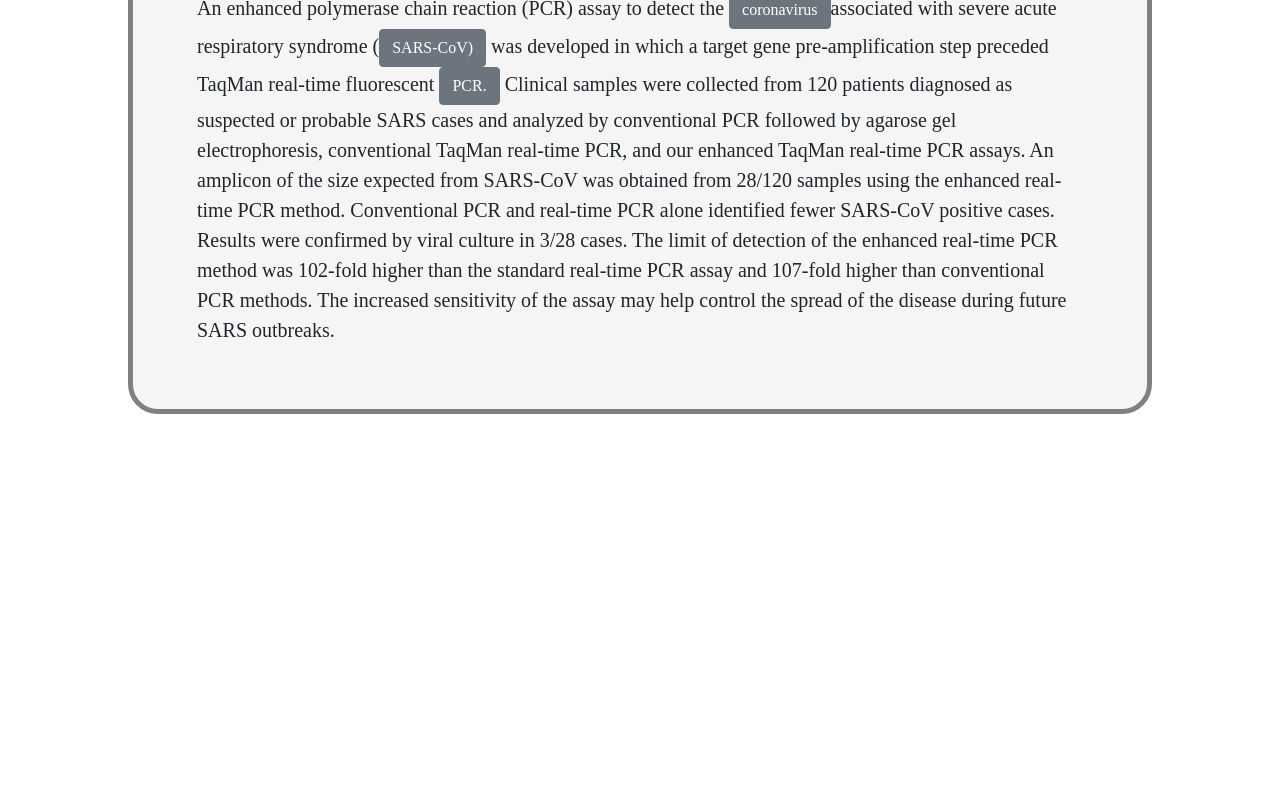
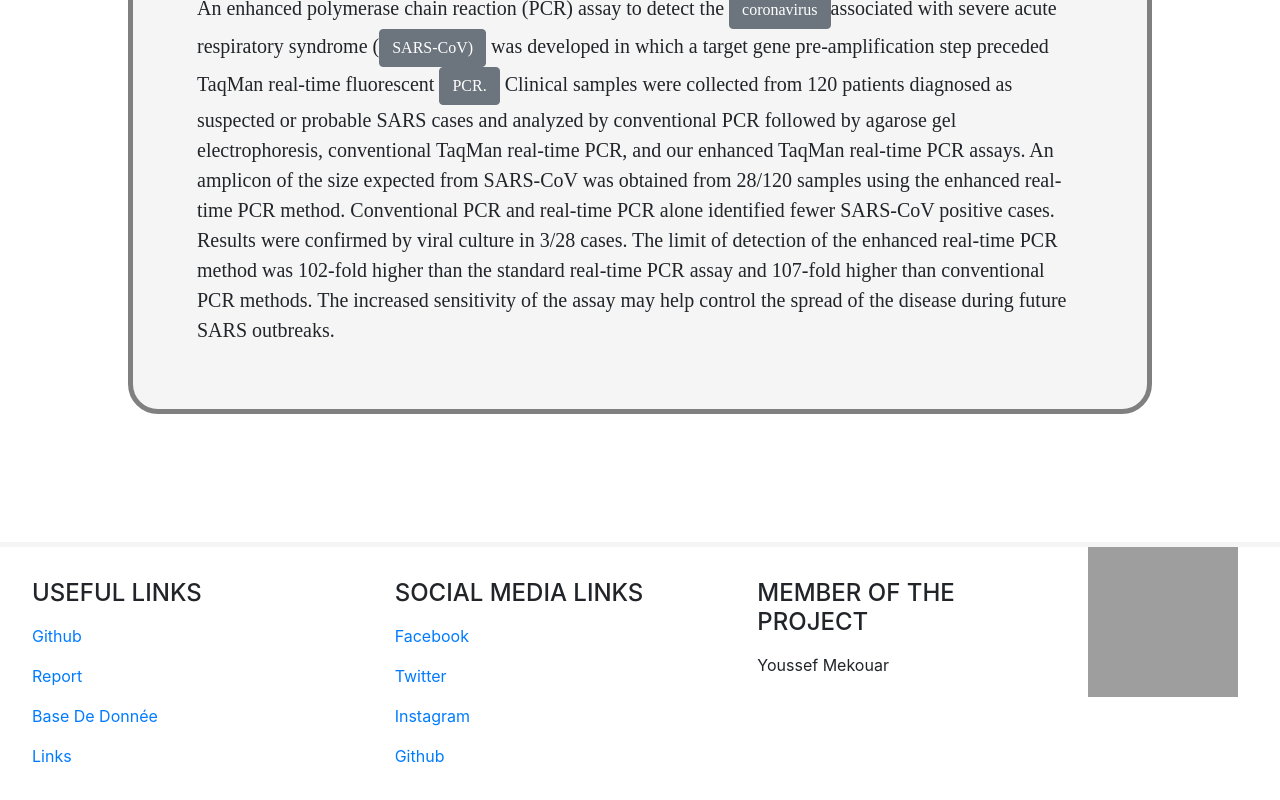
Before and after one commit to issa-project/visualization, a React (Create React App) app: page / in a window 1280 px wide. Shown: the part 206-1006 px from the top of the page. Before the commit the page ends 800 px from the top, so only its background shows below. Built offline with nearby package versions, Linux system fonts and the light colour scheme; grey boxes are pictures that could not be loaded.

Commit message:
Add footer

```diff
--- a/src/App.js
+++ b/src/App.js
@@ -2,14 +2,18 @@
 import './App.css';
 //import TextHighlight from './Component/TextHighlight';
 import TextHighlight2 from './Component/TextHighlight2';
+import { Footer }  from './Component/Footer';
 
 
 function App() {
   return (
       <div>
+          <TextHighlight2/>
+            <Footer/>
+      </div>
 
-          <TextHighlight2/>
-      </div>
+
+
 
 
 
--- /dev/null
+++ b/src/Component/Footer.css
@@ -0,0 +1,120 @@
+html, body{
+    margin: 0;
+    padding: 0;
+}
+footer{
+    width: 100%;
+    min-height: 300px;
+//max-height: auto;
+    background-color: rgba(0,0,0,0.9);
+    margin-top: 10px;
+    clear: both;
+}
+footer .footer-wrap{
+    width: 80%;
+    margin: 0 auto;
+    padding-left: 9%;
+    color: white;
+}
+.widgetFooter{
+    width: calc(85%/3);
+    height: auto;
+    float: left;
+    padding: 2.5%;
+    text-align: left;
+}
+.panelFooter{
+    border-top-color: whitesmoke;
+    border-top-style: solid;
+    border-top-width: 5px;
+    margin-top: 30px;
+    height: 270px;
+}
+h4.uppercase{
+    text-transform: uppercase;
+}
+ul#footerUsefulLink, ul#footerMediaLinks{
+    list-style-type: none;
+    margin: 0;
+    padding: 0;
+    line-height: 40px;
+    text-transform: capitalize;
+}
+ul#footerUsefulLink li, ul#footerMediaLinks li{
+    cursor: pointer;
+    /* transition: border-bottom 3s ease-in; */
+}
+ul#footerUsefulLink li:hover .usefulLinksIcons, ul#footerUsefulLink li:hover a{
+    color: #00CED1;
+    /* border-bottom: 1px solid red; */
+}
+ul#footerMediaLinks li:hover span.fb, ul#footerMediaLinks li:hover a.fb { color: #3b5998; }
+ul#footerMediaLinks li:hover span.twit, ul#footerMediaLinks li:hover a.twit { color: #1DA1F2; }
+ul#footerMediaLinks li:hover span.insta, ul#footerMediaLinks li:hover a.insta { color: #ffc838; }
+ul#footerMediaLinks li:hover span.git, ul#footerMediaLinks li:hover a.git { color: #f1502f; }
+
+div#footerLogo img{
+    width: 50%;
+    margin: 25% 0;
+}
+
+div.footerCopy{
+    clear: both;
+    color: white;
+    text-align: center;
+    padding-bottom: 5px;
+    border-top: 1px solid #ccc;
+}
+
+@media (max-width:800px){
+    footer .footer-wrap{
+        width: 100%;
+        padding: 0;
+    }
+    .widgetFooter:not(:nth-of-type(2)){
+        width: calc(90%/2);
+        text-align: center;
+        font-size: 0.9em;
+    }
+    .widgetFooter:nth-of-type(2){
+        display: none;
+    }
+    div.footerCopy{
+        font-size: 0.8em;
+    }
+}
+@media (max-width:600px){
+    .widgetFooter:not(:nth-of-type(2)){
+        text-align: left;
+    }
+}
+@media (max-width:500px){
+    footer{
+        min-height: auto;
+    }
+    .widgetFooter:not(:nth-of-type(2)){
+        width: 100%;
+        padding: 0;
+        text-align: center;
+    }
+    ul#footerUsefulLink, ul#footerMediaLinks{
+        display: flex;
+    }
+    ul#footerUsefulLink li, ul#footerMediaLinks li{
+        float: left;
+        flex: 1;
+        text-align: center;
+        font-size: 1.5em;
+    }
+    ul#footerUsefulLink li a, ul#footerMediaLinks li a{
+        display: none;
+    }
+    ul#footerUsefulLink li:hover, ul#footerUsefulLink li:hover .usefulLinksIcons, ul#footerUsefulLink li:hover a{
+        color: white;
+        background-color: #00CED1;
+    }
+    ul#footerMediaLinks li.media1:hover, ul#footerMediaLinks li:hover span.fb, ul#footerMediaLinks li:hover a.fb { background-color: #3b5998; color: white; }
+    ul#footerMediaLinks li.media2:hover, ul#footerMediaLinks li:hover span.twit, ul#footerMediaLinks li:hover a.twit { background-color: #1DA1F2; color: white; }
+    ul#footerMediaLinks li.media3:hover, ul#footerMediaLinks li:hover span.insta, ul#footerMediaLinks li:hover a.insta { background-color: #ffc838; color: white; }
+    ul#footerMediaLinks li.media4:hover, ul#footerMediaLinks li:hover span.git, ul#footerMediaLinks li:hover a.git { background-color: #f1502f; color: white; }
+}
--- /dev/null
+++ b/src/Component/Footer.js
@@ -0,0 +1,67 @@
+import React from 'react';
+import 'bootstrap/dist/css/bootstrap.min.css';
+import './Footer.css';
+//import logo from '../logoPoly.png';
+import logo2 from '../inriaLogo.png'
+
+export const Footer = () => (
+    <div className="panelFooter">
+
+        <div className="footer-wrap">
+            <div className="widgetFooter">
+                <h4 className="uppercase">useful links</h4>
+                <ul id="footerUsefulLink">
+                    <li title="About US">
+                        <a href="www.google.fr">Github</a>
+                    </li>
+                    <li title="Our Team">
+                        <a href="www.google.fr">Report</a>
+                    </li>
+                    <li title="Gallery">
+
+                        <a href="www.google.fr">Base de donnée</a>
+                    </li>
+                    <li title="Contact Us">
+
+                        <a href="www.google.fr">links</a>
+                    </li>
+                </ul>
+            </div>
+
+            <div className="widgetFooter">
+                <h4 className="uppercase">Social media links</h4>
+                <ul id="footerMediaLinks">
+                    <li className="media1" title="Facebook">
+                        <a className="fb" href="www.google.fr">facebook</a>
+                    </li>
+                    <li className="media2" title="Twitter">
+
+                        <a className="twit" href="www.google.fr">Twitter</a>
+                    </li>
+                    <li className="media3" title="Instagram">
+
+                        <a className="insta" href="www.google.fr">instagram</a>
+                    </li>
+                    <li className="media4" title="Github">
+
+                        <a className="git" href="www.google.fr">Github</a>
+                    </li>
+                </ul>
+            </div>
+
+            <div className="footer-wrap">
+                <div className="widgetFooter">
+                    <h4 className="uppercase">Member of the project</h4>
+                    <ul id="footerMediaLinks">
+                        <li>Youssef Mekouar</li>
+                    </ul>
+                </div>
+            </div>
+
+            <div className="footer-wrap">
+                <img src={logo2} height={150} width={150} alt="Polytech" />
+            </div>
+
+        </div>
+    </div>
+);
```
